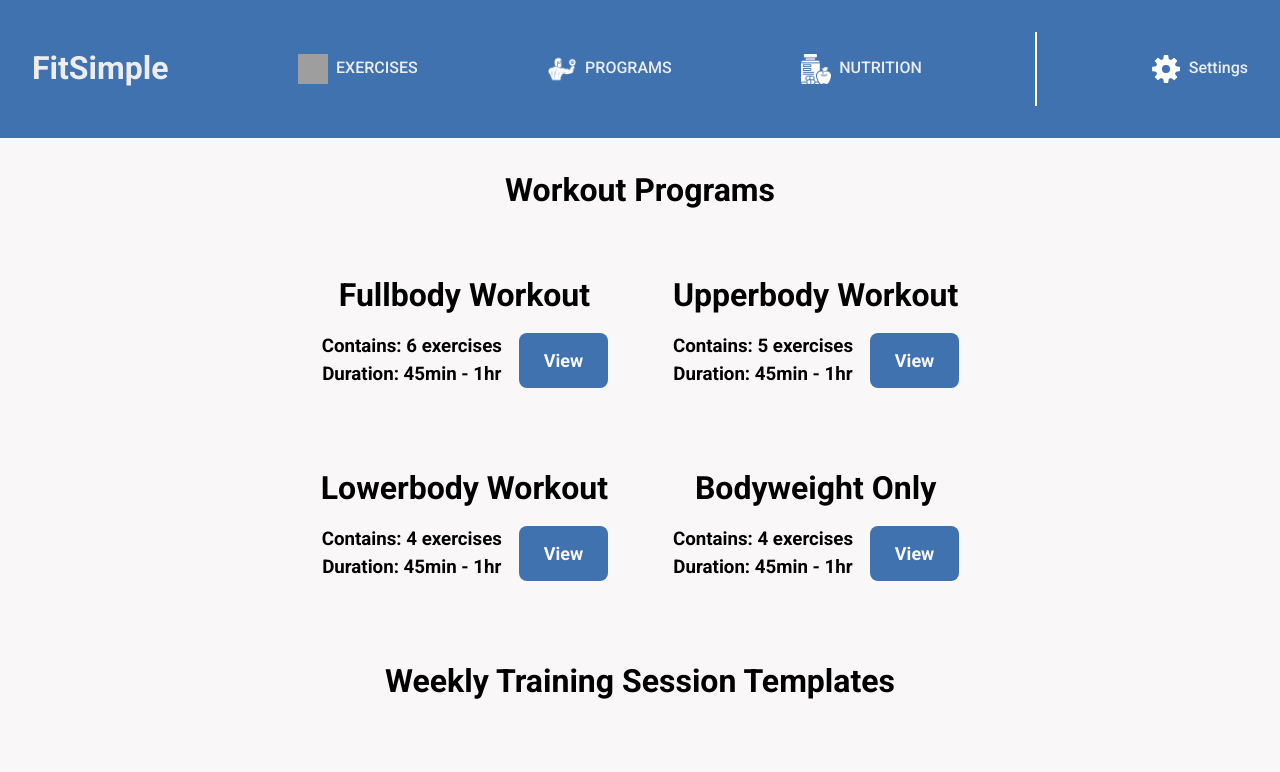
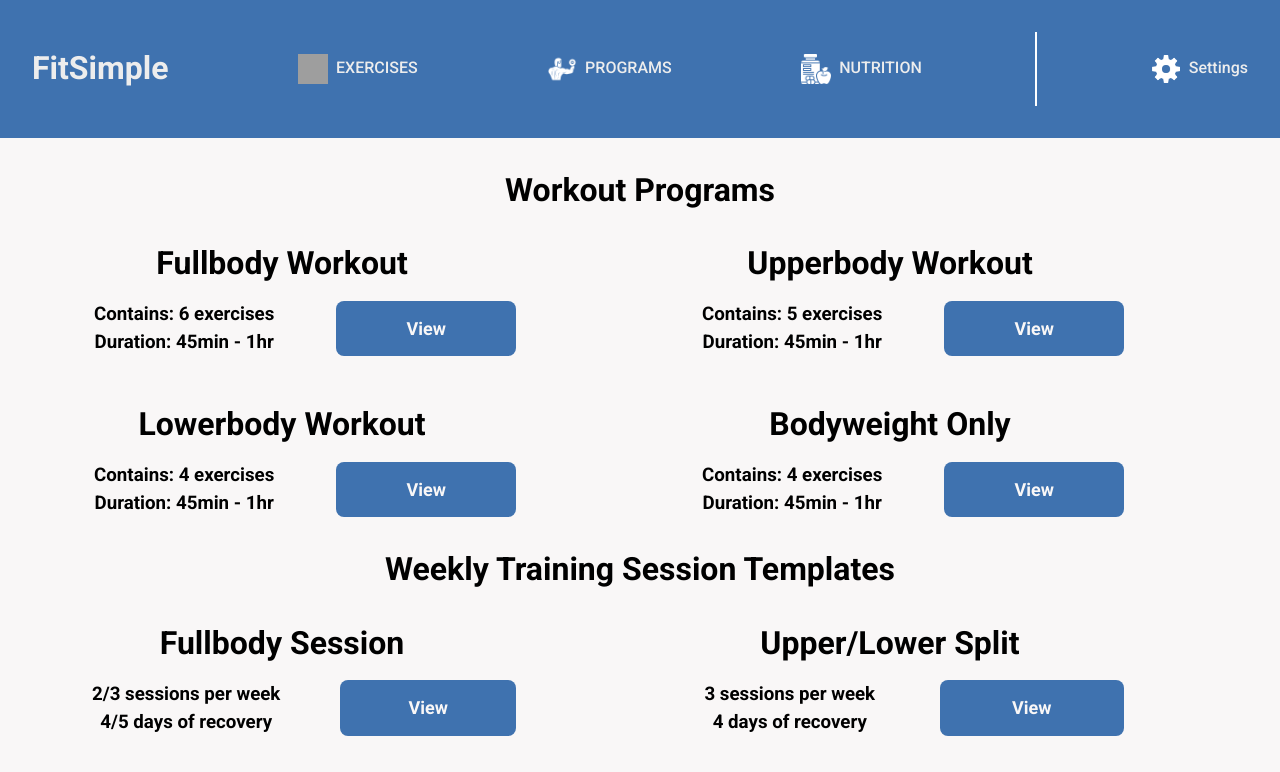
Before and after one commit to JioBautista/my-fitness-plus, a React (Vite) app in the folder app/: page /programs in a window 1280 px wide. Shown: the top 772 px of the page. Built offline with nearby package versions, Linux system fonts and the light colour scheme; grey boxes are pictures that could not be loaded.

Commit message:
Update programs.module.scss

```diff
--- a/app/src/styles/programs.module.scss
+++ b/app/src/styles/programs.module.scss
@@ -1,10 +1,10 @@
 .container {
     padding: 2rem;
-    display: flex;
-    flex-direction: column;
-    align-items: center;
-    gap: 2rem;
     text-align: center;
+
+    h1 {
+        margin-bottom: 1rem;
+    }
 }
 
 .wrapper {
@@ -54,6 +54,6 @@
     }
 
     @media(min-width:1024px) {
-        padding: 2rem;
+        padding: 1rem;
     }
 }
```
